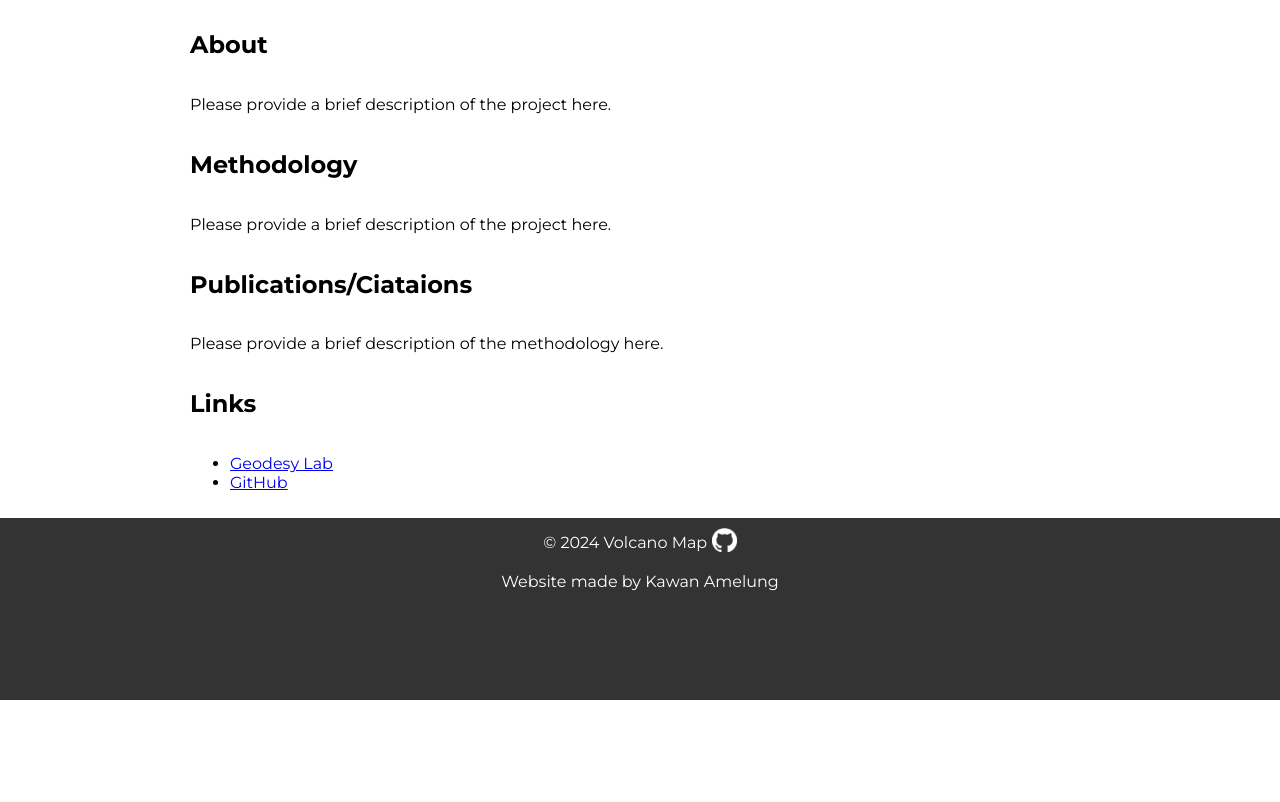
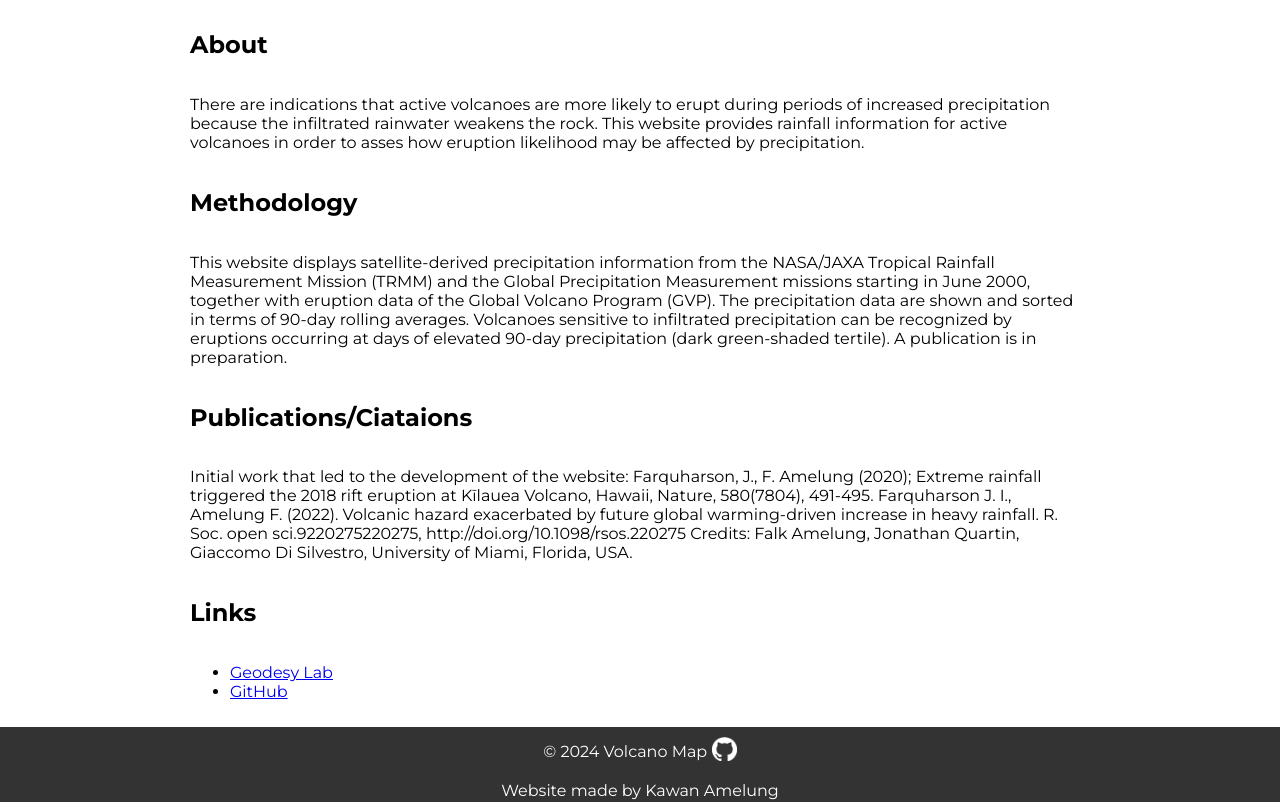
Before and after one commit to geodesymiami/Precip_web, a Flask app: page /about in a window 1280 px wide. Shown: the part 100-902 px from the top of the page. Before the commit the page ends 800 px from the top, so only its background shows below. Run offline with Flask 3, Linux system fonts and the light colour scheme; some libraries are stand-ins or nearby versions.

Commit message:
about page

```diff
--- a/precip_web/templates/about.html
+++ b/precip_web/templates/about.html
@@ -5,19 +5,29 @@
     <h2>About</h2>
 
     <p>
-        Please provide a brief description of the project here.
+There are indications that active volcanoes are more likely to erupt during periods of increased precipitation because the infiltrated rainwater weakens the rock.   This website provides rainfall information for active volcanoes in order to asses how eruption likelihood may be affected by precipitation.
     </p>
 
     <h2> Methodology</h2>
 
     <p>
-        Please provide a brief description of the project here.
+This website displays satellite-derived precipitation information from the NASA/JAXA Tropical Rainfall Measurement Mission (TRMM) and the Global Precipitation Measurement missions starting in June 2000, together with eruption data of the Global Volcano Program (GVP).
+
+The precipitation data are shown and sorted in terms of 90-day rolling averages. Volcanoes sensitive to infiltrated precipitation can be recognized by  eruptions occurring at days of elevated 90-day precipitation (dark green-shaded tertile). A publication is in preparation.
     </p>
 
     <h2>Publications/Ciataions</h2>
 
     <p>
-        Please provide a brief description of the methodology here.
+Initial work that led to the development of the website:
+
+
+Farquharson, J., F. Amelung (2020);  Extreme rainfall triggered the 2018 rift eruption at Kīlauea Volcano, Hawaii, Nature,  580(7804), 491-495.
+
+Farquharson J. I., Amelung F. (2022). Volcanic hazard exacerbated by future global warming-driven increase in heavy rainfall. R. Soc. open sci.9220275220275, http://doi.org/10.1098/rsos.220275
+
+
+Credits: Falk Amelung, Jonathan Quartin, Giaccomo Di Silvestro, University of Miami, Florida, USA.
     </p>
 
 
```
